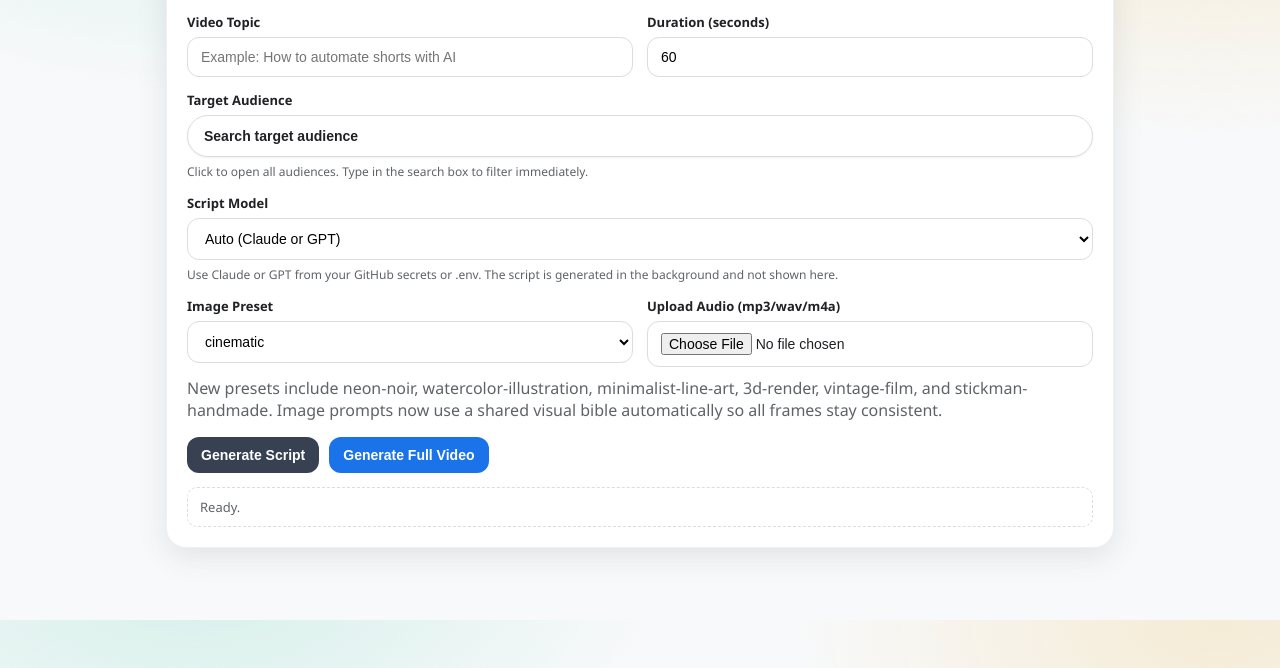
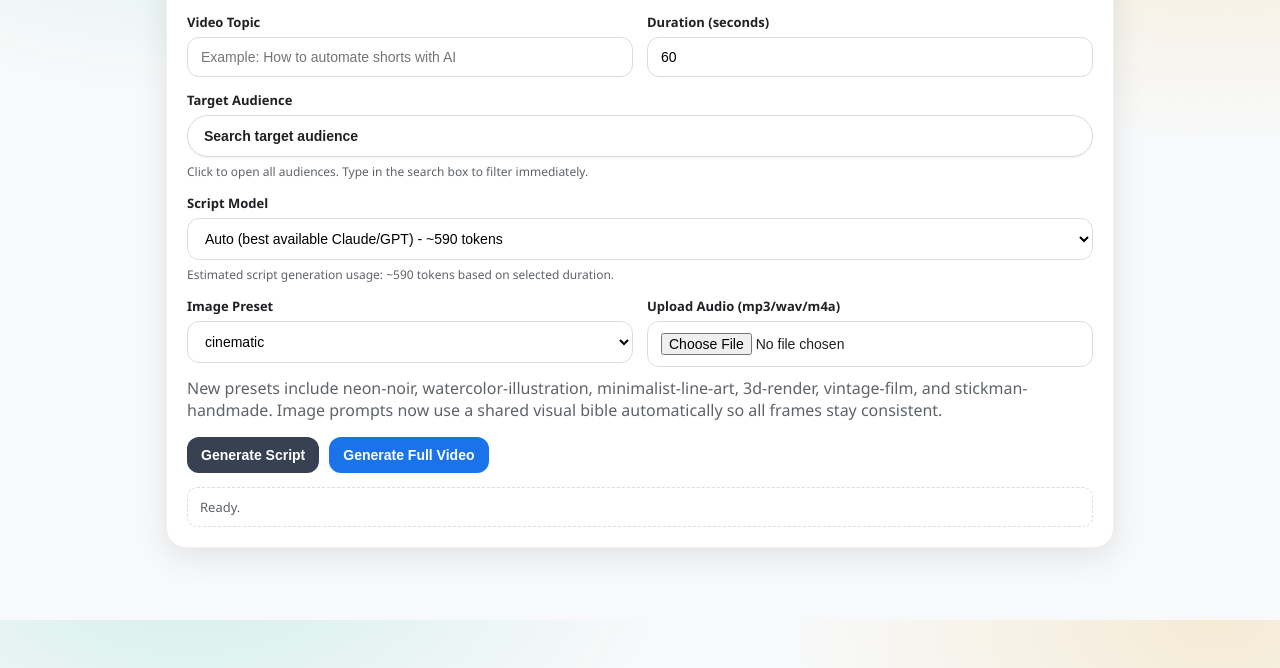
Before and after one commit to abhishekdrager-coder/ai-image-automation, a website: page public/studio.html in a window 1280 px wide. Shown: the part 132-800 px from the top of the page. Drawn offline with Linux system fonts and the light colour scheme.

Commit message:
expand script model catalog with token estimates

```diff
--- a/public/studio.html
+++ b/public/studio.html
@@ -270,12 +270,8 @@
 
           <div class="script-model">
             <label for="scriptModel">Script Model</label>
-            <select id="scriptModel">
-              <option value="auto" selected>Auto (Claude or GPT)</option>
-              <option value="claude">Claude</option>
-              <option value="gpt">GPT</option>
-            </select>
-            <div class="field-help">Use Claude or GPT from your GitHub secrets or .env. The script is generated in the background and not shown here.</div>
+            <select id="scriptModel"></select>
+            <div id="scriptModelHelp" class="field-help">Select a model. Token estimate updates from duration.</div>
           </div>
 
           <div>
@@ -331,11 +327,61 @@
       const audienceListEl = document.getElementById('audienceList');
       const audienceEl = document.getElementById('audience');
       const scriptModelEl = document.getElementById('scriptModel');
+      const scriptModelHelpEl = document.getElementById('scriptModelHelp');
       const presetEl = document.getElementById('preset');
       const audioEl = document.getElementById('audio');
       const scriptBtn = document.getElementById('generateScriptBtn');
       const videoBtn = document.getElementById('generateVideoBtn');
       let generatedScriptText = '';
+
+      const scriptModelCatalog = [
+        { key: 'auto', provider: 'auto', model: '', label: 'Auto (best available Claude/GPT)' },
+
+        { key: 'claude-3-5-sonnet-latest', provider: 'anthropic', model: 'claude-3-5-sonnet-latest', label: 'Claude 3.5 Sonnet (latest)' },
+        { key: 'claude-3-5-haiku-latest', provider: 'anthropic', model: 'claude-3-5-haiku-latest', label: 'Claude 3.5 Haiku (latest)' },
+        { key: 'claude-3-opus-latest', provider: 'anthropic', model: 'claude-3-opus-latest', label: 'Claude 3 Opus (latest)' },
+        { key: 'claude-3-haiku-20240307', provider: 'anthropic', model: 'claude-3-haiku-20240307', label: 'Claude 3 Haiku (20240307)' },
+
+        { key: 'gpt-4.1', provider: 'openai', model: 'gpt-4.1', label: 'GPT-4.1' },
+        { key: 'gpt-4.1-mini', provider: 'openai', model: 'gpt-4.1-mini', label: 'GPT-4.1 Mini' },
+        { key: 'gpt-4o', provider: 'openai', model: 'gpt-4o', label: 'GPT-4o' },
+        { key: 'gpt-4o-mini', provider: 'openai', model: 'gpt-4o-mini', label: 'GPT-4o Mini' },
+        { key: 'gpt-4-turbo', provider: 'openai', model: 'gpt-4-turbo', label: 'GPT-4 Turbo' },
+        { key: 'gpt-3.5-turbo', provider: 'openai', model: 'gpt-3.5-turbo', label: 'GPT-3.5 Turbo' },
+      ];
+
+      function estimateScriptTokens(durationSec) {
+        const safeDuration = Number.isFinite(durationSec) ? Math.max(20, durationSec) : 60;
+        const estimatedWords = (safeDuration / 60) * 150;
+        const outputTokens = Math.ceil(estimatedWords * 1.45);
+        const promptAndSystemTokens = 260;
+        const bufferTokens = 110;
+        return Math.ceil((promptAndSystemTokens + outputTokens + bufferTokens) / 10) * 10;
+      }
+
+      function renderScriptModelOptions() {
+        const currentValue = scriptModelEl.value || 'auto';
+        const estimatedTokens = estimateScriptTokens(Number(durationEl.value || 60));
+        scriptModelEl.innerHTML = '';
+
+        scriptModelCatalog.forEach((item) => {
+          const option = document.createElement('option');
+          option.value = item.key;
+          option.textContent = `${item.label} - ~${estimatedTokens} tokens`;
+          if (item.key === currentValue) {
+            option.selected = true;
+          }
+          scriptModelEl.appendChild(option);
+        });
+
+        scriptModelHelpEl.textContent = `Estimated script generation usage: ~${estimatedTokens} tokens based on selected duration.`;
+      }
+
+      function selectedScriptModelConfig() {
+        const selectedKey = scriptModelEl.value || 'auto';
+        return scriptModelCatalog.find((item) => item.key === selectedKey)
+          || scriptModelCatalog[0];
+      }
 
       const audienceOptions = [
         'Beginners learning the topic for the first time',
@@ -424,6 +470,7 @@
       }
 
       renderAudienceOptions();
+      renderScriptModelOptions();
 
       audienceSearchEl.addEventListener('input', () => {
         renderAudienceOptions(audienceSearchEl.value);
@@ -452,6 +499,10 @@
         }
       });
 
+      durationEl.addEventListener('input', () => {
+        renderScriptModelOptions();
+      });
+
       function setStatus(text) {
         statusEl.textContent = text;
       }
@@ -465,7 +516,7 @@
         const topic = topicEl.value.trim();
         const durationSec = Number(durationEl.value || 60);
         const audience = audienceEl.value.trim();
-        const scriptProvider = scriptModelEl.value;
+        const selectedModel = selectedScriptModelConfig();
 
         if (!topic) {
           setStatus('Please enter a topic first.');
@@ -484,7 +535,13 @@
           const response = await fetch('/api/studio/script', {
             method: 'POST',
             headers: { 'content-type': 'application/json' },
-            body: JSON.stringify({ topic, durationSec, audience, scriptProvider }),
+            body: JSON.stringify({
+              topic,
+              durationSec,
+              audience,
+              scriptProvider: selectedModel.provider,
+              scriptModel: selectedModel.model,
+            }),
           });
 
           const payload = await response.json();
@@ -505,7 +562,7 @@
         const topic = topicEl.value.trim();
         const durationSec = Number(durationEl.value || 60);
         const audience = audienceEl.value.trim();
-        const scriptProvider = scriptModelEl.value;
+        const selectedModel = selectedScriptModelConfig();
         const preset = presetEl.value;
         const audioFile = audioEl.files && audioEl.files[0] ? audioEl.files[0] : null;
 
@@ -534,7 +591,8 @@
           form.append('topic', topic);
           form.append('durationSec', String(durationSec));
           form.append('audience', audience);
-          form.append('scriptProvider', scriptProvider);
+          form.append('scriptProvider', selectedModel.provider);
+          form.append('scriptModel', selectedModel.model);
           form.append('preset', preset);
           if (generatedScriptText) {
             form.append('scriptText', generatedScriptText);
```
Also changed, not shown: src/services/videoScriptService.js (+23 -2 lines).
